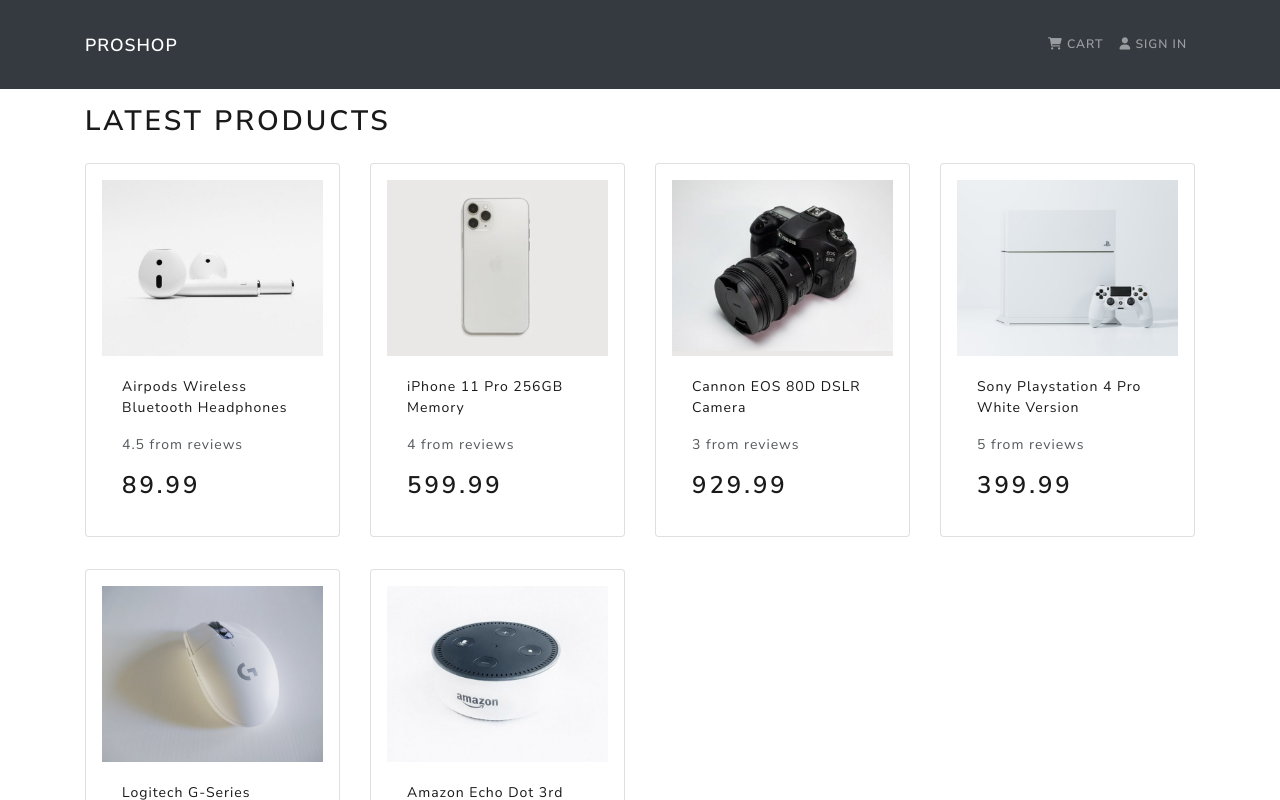
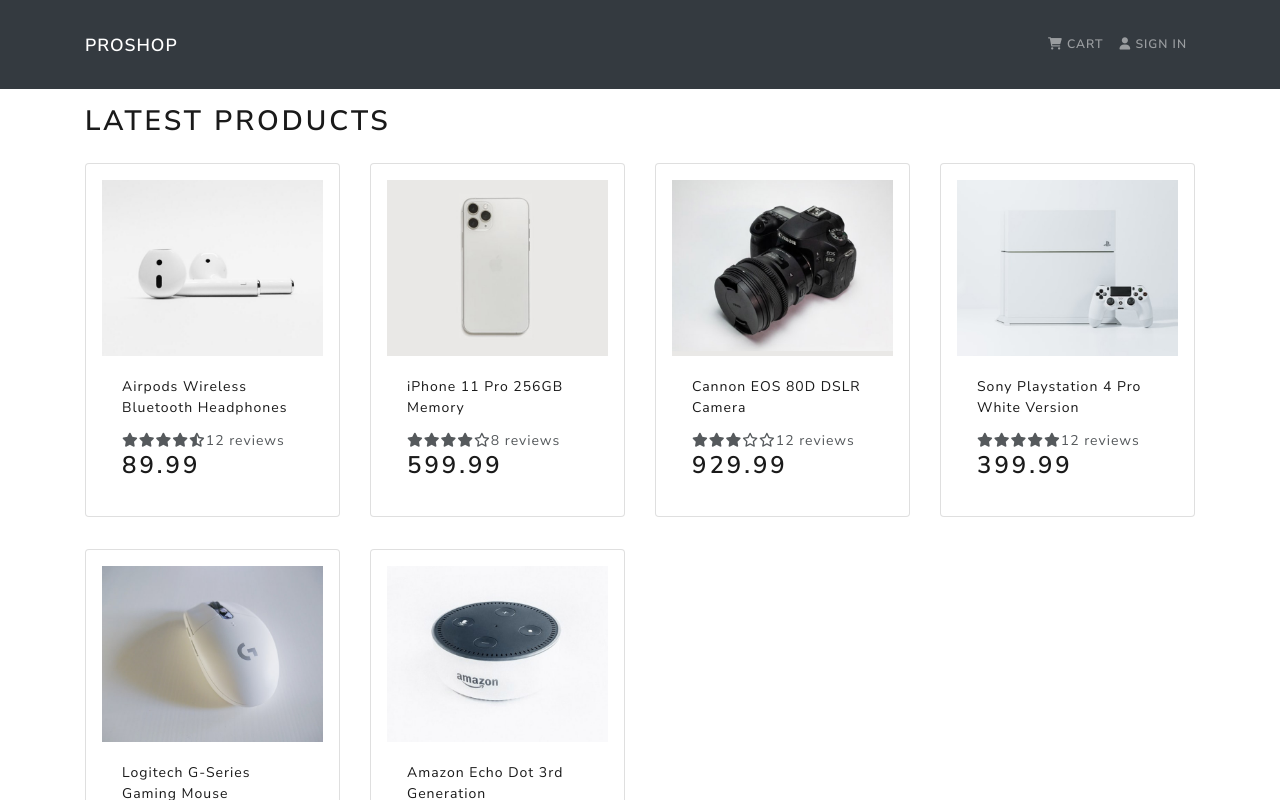
Before and after one commit to BeezKneezDev/superpasses, a React (Create React App) app in the folder frontend/: page / in a window 1280 px wide. Shown: the top 800 px of the page. Built offline with nearby package versions, Linux system fonts and the light colour scheme.

Commit message:
init project tidy files

```diff
--- a/frontend/package.json
+++ b/frontend/package.json
@@ -9,6 +9,8 @@
     "react": "^18.2.0",
     "react-bootstrap": "^2.5.0",
     "react-dom": "^18.2.0",
+    "react-router-bootstrap": "^0.26.2",
+    "react-router-dom": "^6.3.0",
     "react-scripts": "5.0.1",
     "web-vitals": "^2.1.4"
   },
--- a/frontend/src/App.js
+++ b/frontend/src/App.js
@@ -2,18 +2,27 @@ import { Container } from 'react-bootstrap'
 import Header from "./components/Header";
 import Footer from "./components/Footer";
 import Home from './screens/Home';
+import {
+  BrowserRouter,
+  Routes,
+  Route,
+} from "react-router-dom";
+import Product from './screens/Product';
 
 const App = () => {
   return (
-    <>
+    <BrowserRouter>
       <Header />
         <main className='py-3'>
           <Container>
-            <Home />
+            <Routes>
+              <Route exact  path='/' element={<Home />} />
+              <Route path='/product/:id' element={<Product />} />
+            </Routes>
           </Container>
         </main>
       <Footer />
-    </>
+    </BrowserRouter>
   );
 }
 
--- a/frontend/src/components/Header.jsx
+++ b/frontend/src/components/Header.jsx
@@ -1,4 +1,5 @@
 import React from 'react'
+import { LinkContainer } from 'react-router-bootstrap'
 import { Container, Navbar, Nav } from 'react-bootstrap'
 
 const Header = () => {
@@ -6,12 +7,18 @@ const Header = () => {
     <header>
       <Navbar bg="dark" variant='dark' expand="lg" collapseOnSelect>
         <Container>
-          <Navbar.Brand href="/">Proshop</Navbar.Brand>
+          <LinkContainer to={'/'}>
+            <Navbar.Brand>Proshop</Navbar.Brand>
+          </LinkContainer>
           <Navbar.Toggle aria-controls="basic-navbar-nav" />
           <Navbar.Collapse id="basic-navbar-nav">
             <Nav className="ml-auto">
-              <Nav.Link href="/cart"><i className='fas fa-shopping-cart'></i> Cart</Nav.Link>
-              <Nav.Link href="/login"><i className='fas fa-user'></i> Sign In</Nav.Link>
+            <LinkContainer to={'/cart'}>
+              <Nav.Link><i className='fas fa-shopping-cart'></i> Cart</Nav.Link>
+            </LinkContainer>
+            <LinkContainer to={'/login'}>
+              <Nav.Link><i className='fas fa-user'></i> Sign In</Nav.Link>
+            </LinkContainer>
             </Nav>
           </Navbar.Collapse>
         </Container>
--- a/frontend/src/components/Product.jsx
+++ b/frontend/src/components/Product.jsx
@@ -1,24 +1,24 @@
 import React from 'react'
 import { Card } from 'react-bootstrap'
+import Rating from './Rating';
+import { Link } from "react-router-dom";
 
 const Product = ({product}) => {
   return (
     <Card className='my-3 p-3 rounded'>
-      <a href={`/product/${product._id}`}>
+      <Link to={`/product/${product._id}`}>
         <Card.Img src={product.image} variant='top' />
-      </a>
+      </Link>
 
       <Card.Body>
-        <a href={`/product/${product._id}`}>
+        <Link to={`/product/${product._id}`}>
           <Card.Title as='div'>
             <strong>{product.name}</strong>
           </Card.Title>
-        </a>
+        </Link>
 
         <Card.Text as='div'>
-          <div className='my-3'>
-            {product.rating} from {product.reviews} reviews
-          </div>
+          <Rating value={product.rating} text={`${product.numReviews} reviews`}/>
         </Card.Text>
 
         <Card.Text as='h3'>
--- /dev/null
+++ b/frontend/src/components/Rating.jsx
@@ -0,0 +1,66 @@
+import React from 'react'
+
+const Rating = ({value, text}) => {
+  return (
+    <div className='rating'>
+        <span>
+            <i
+                className={
+                    value >= 1
+                    ? 'fas fa-star'
+                    : value >= 0.5
+                    ? 'fas fa-star-half-alt'
+                    : 'far fa-star'
+                }
+            ></i>
+        </span>
+        <span>
+            <i
+                className={
+                    value >= 2
+                    ? 'fas fa-star'
+                    : value >= 1.5
+                    ? 'fas fa-star-half-alt'
+                    : 'far fa-star'
+                }
+            ></i>
+        </span>
+        <span>
+            <i
+                className={
+                    value >= 3
+                    ? 'fas fa-star'
+                    : value >= 2.5
+                    ? 'fas fa-star-half-alt'
+                    : 'far fa-star'
+                }
+            ></i>
+        </span>
+        <span>
+            <i
+                className={
+                    value >= 4
+                    ? 'fas fa-star'
+                    : value >= 3.5
+                    ? 'fas fa-star-half-alt'
+                    : 'far fa-star'
+                }
+            ></i>
+        </span>
+        <span>
+            <i
+                className={
+                    value >= 5
+                    ? 'fas fa-star'
+                    : value >= 4.5
+                    ? 'fas fa-star-half-alt'
+                    : 'far fa-star'
+                }
+            ></i>
+        </span>
+        <span>{text && text}</span>
+    </div>
+  )
+}
+
+export default Rating
--- /dev/null
+++ b/frontend/src/screens/Product.jsx
@@ -0,0 +1,9 @@
+import React from 'react'
+
+const Product = () => {
+  return (
+    <div>Product</div>
+  )
+}
+
+export default Product
```
Also changed, not shown: 1 other file (tests, documents, lock files or other folders).
